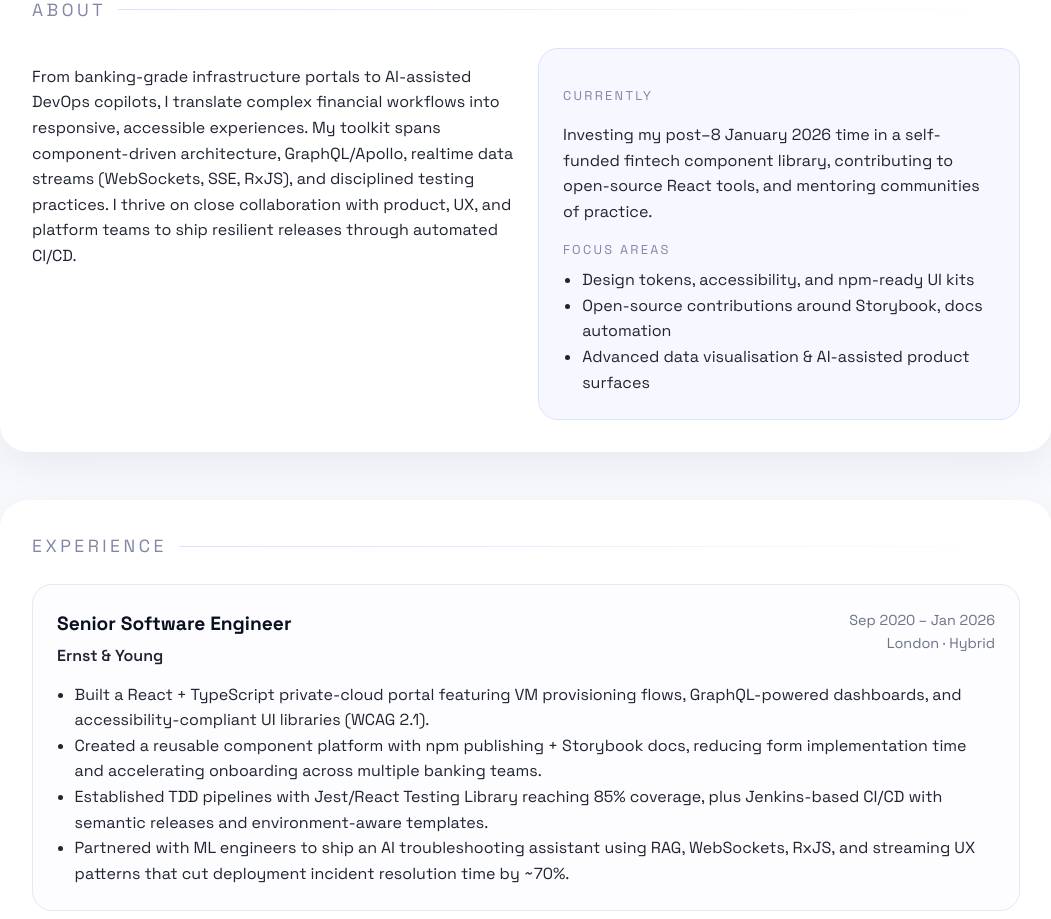
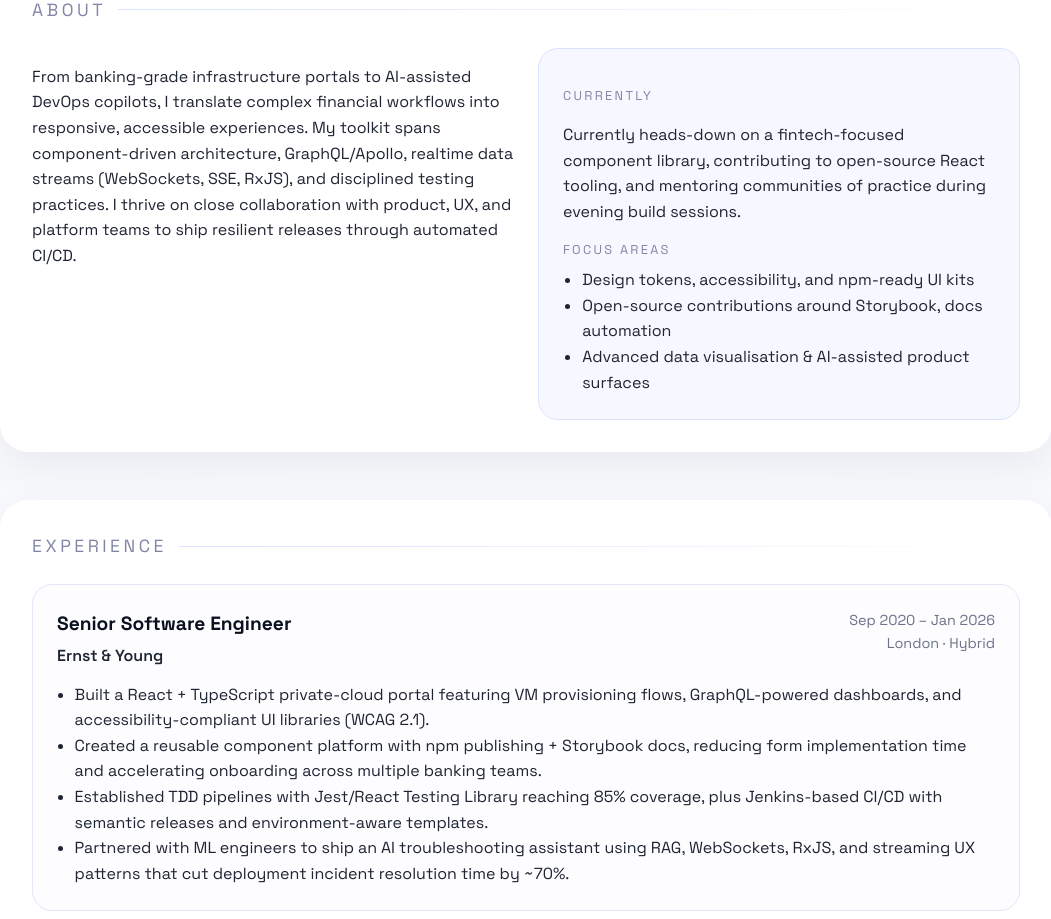
Before and after one commit to neelo4/Portfolio, a React (Vite) app: page / in a window 1280 px wide. Shown: the part 1020-1939 px from the top of the page, without its empty margins (114-1165 px from the left). Built offline with nearby package versions, Linux system fonts and the light colour scheme.

Commit message:
updated content

```diff
--- a/src/App.tsx
+++ b/src/App.tsx
@@ -2,8 +2,10 @@ import { useEffect, useState } from "react";
 import "./App.css";
 import {
   achievements,
+  aboutContent,
   education,
   experiences,
+  heroDetails,
   profile,
   projects,
   roleAlignment,
@@ -48,7 +50,7 @@ function App() {
       <header className="hero" id="home">
         <div className="hero__content">
           <div className="hero__top-row">
-            <p className="eyebrow">Portfolio · 2026</p>
+            <p className="eyebrow">{heroDetails.eyebrow}</p>
             <button
               className="theme-toggle"
               type="button"
@@ -79,9 +81,9 @@ function App() {
         </div>
         <div className="hero__photo">
           <div className="photo-frame">
-            <img src="/images/neelofar.jpg" alt="Neelofar Khan" />
+            <img src={heroDetails.photo.src} alt={heroDetails.photo.alt} />
           </div>
-          <p className="photo-caption">London, United Kingdom</p>
+          <p className="photo-caption">{heroDetails.photo.caption}</p>
         </div>
       </header>
 
@@ -89,27 +91,15 @@ function App() {
         <section id="about">
           <SectionTitle label="About" />
           <div className="about-grid">
-            <p>
-              From banking-grade infrastructure portals to AI-assisted DevOps
-              copilots, I translate complex financial workflows into responsive,
-              accessible experiences. My toolkit spans component-driven
-              architecture, GraphQL/Apollo, realtime data streams (WebSockets,
-              SSE, RxJS), and disciplined testing practices. I thrive on close
-              collaboration with product, UX, and platform teams to ship
-              resilient releases through automated CI/CD.
-            </p>
+            <p>{aboutContent.intro}</p>
             <div className="about-card">
               <p className="label">Currently</p>
-              <p>
-                Investing my post–8 January 2026 time in a self-funded fintech
-                component library, contributing to open-source React tools, and
-                mentoring communities of practice.
-              </p>
+              <p>{aboutContent.current}</p>
               <p className="label">Focus Areas</p>
               <ul>
-                <li>Design tokens, accessibility, and npm-ready UI kits</li>
-                <li>Open-source contributions around Storybook, docs automation</li>
-                <li>Advanced data visualisation & AI-assisted product surfaces</li>
+                {aboutContent.focus.map((item) => (
+                  <li key={item}>{item}</li>
+                ))}
               </ul>
             </div>
           </div>
--- a/src/data/content.ts
+++ b/src/data/content.ts
@@ -30,6 +30,27 @@ practice.`,
     "Component-driven design systems & reusable libraries",
     "GraphQL-powered data workflows and realtime visualisations",
     "CI/CD automation with semantic versioning and zero-downtime releases",
+  ],
+};
+
+export const heroDetails = {
+  eyebrow: "Portfolio · 2026",
+  photo: {
+    src: "/images/neelofar.jpg",
+    alt: "Neelofar Khan",
+    caption: "London, United Kingdom",
+  },
+};
+
+export const aboutContent = {
+  intro:
+    "From banking-grade infrastructure portals to AI-assisted DevOps copilots, I translate complex financial workflows into responsive, accessible experiences. My toolkit spans component-driven architecture, GraphQL/Apollo, realtime data streams (WebSockets, SSE, RxJS), and disciplined testing practices. I thrive on close collaboration with product, UX, and platform teams to ship resilient releases through automated CI/CD.",
+  current:
+    "Currently heads-down on a fintech-focused component library, contributing to open-source React tooling, and mentoring communities of practice during evening build sessions.",
+  focus: [
+    "Design tokens, accessibility, and npm-ready UI kits",
+    "Open-source contributions around Storybook, docs automation",
+    "Advanced data visualisation & AI-assisted product surfaces",
   ],
 };
 
```
